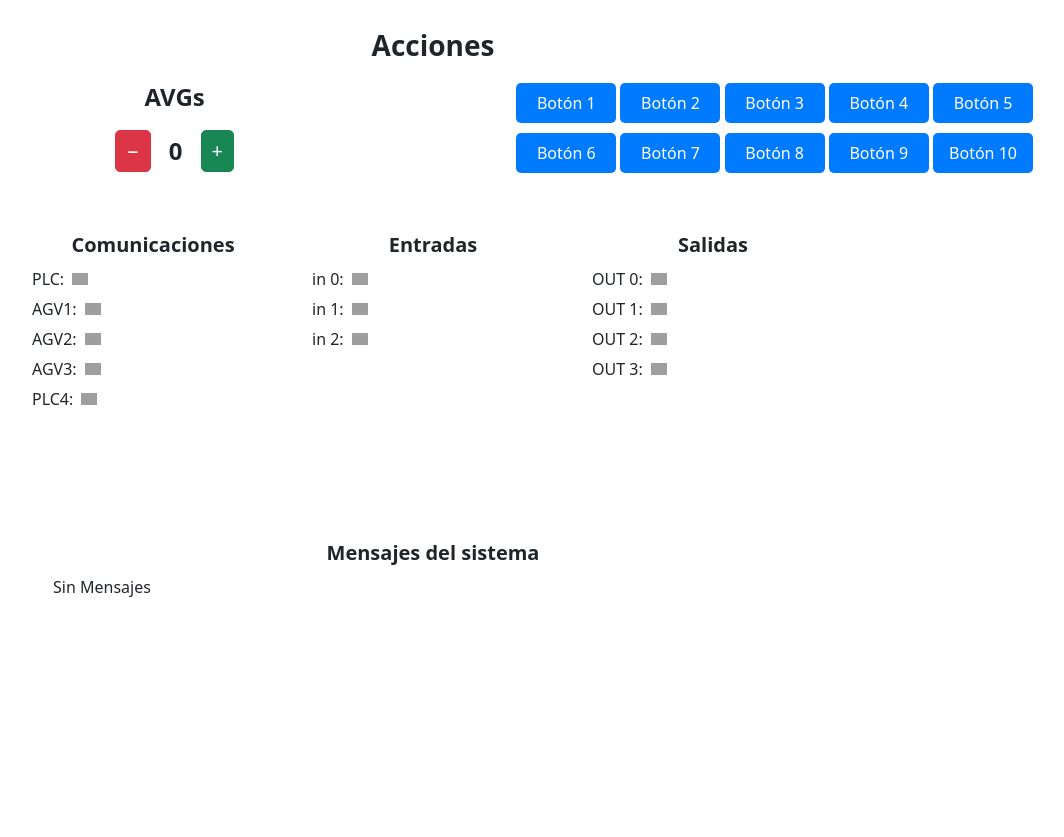
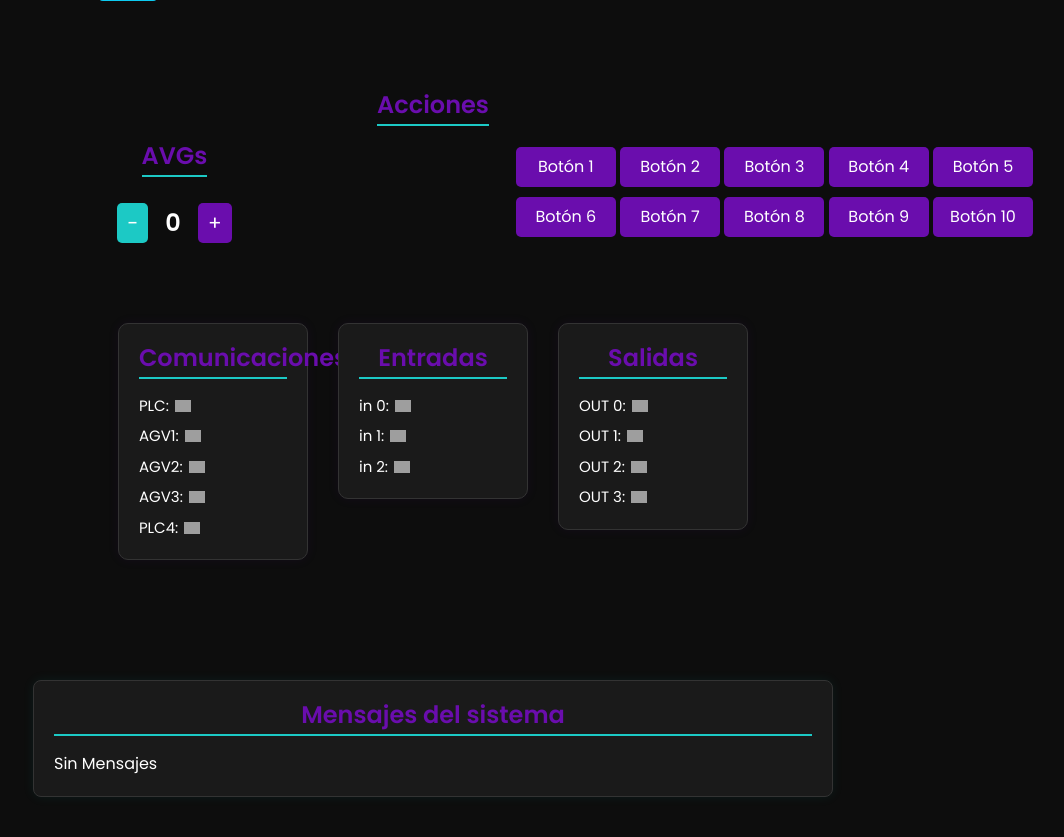
Before and after one commit to Leuncio/VISU-5.1, a Flask app: page / in a window 1280 px wide. Shown: the part 540-1377 px from the top of the page, without its empty margins (207-1271 px from the left). Before the commit the page ends 1137 px from the top, so only its background shows below. Run offline with Flask 3, Linux system fonts and the light colour scheme; data comes from the database, SQL or seed files in the repository; grey boxes are pictures that could not be loaded.

Commit message:
estilizado, con error en titulo "comunicaciones"

```diff
--- a/the_app/static/styles.css
+++ b/the_app/static/styles.css
@@ -1,13 +1,26 @@
+@import url('https://fonts.googleapis.com/css2?family=Poppins:wght@400;600&display=swap');
+
+/* Base */
+body {
+    font-family: 'Poppins', sans-serif;
+    background-color: #0D0D0D;
+    color: #FFFFFF;
+    margin: 0;
+    padding: 0;
+}
+
+/* Layout */
 .layout-container {
     display: flex;
     justify-content: space-between;
     align-items: flex-start;
     gap: 20px;
-    flex-wrap: wrap; /* Empilha no mobile */
+    flex-wrap: wrap;
     max-width: 1200px;
     margin: 0 auto;
 }
 
+/* Mapa y Órdenes */
 .map-container,
 .ordenes-container {
     flex: 1 1 48%;
@@ -22,36 +35,46 @@
     }
 }
 
-/* Mapa */
-.map-container {
+.map-container,
+.ordenes-container {
     width: 100%;
     max-width: 800px;
-    margin: 0 auto;
+    margin: 0 auto 30px auto;
 }
 
-.titulo-mapa {
+/* Títulos */
+.titulo-mapa,
+.titulo-ordenes,
+.titulo-acciones,
+.titulo-avgs,
+.titulo-seccion {
+    font-size: 24px;
+    font-weight: 600;
+    color: #6A0DAD;
+    border-bottom: 2px solid #1CC9C5;
+    padding-bottom: 4px;
+    margin-bottom: 16px;
     text-align: center;
-    font-size: 24px;
-    margin-bottom: 10px;
 }
 
+/* Mapa */
 .map {
     position: relative;
     width: 100%;
-    aspect-ratio: 979 / 599; /* Mantém a proporção da imagem */
+    aspect-ratio: 979 / 599;
 }
 
 .map img:first-child {
     width: 100%;
-    height: auto; /* Permite que la altura sea proporcional a la anchura */
+    height: auto;
     object-fit: contain;
     display: block;
 }
 
+/* Elementos flotantes */
 .semaforo {
     position: absolute;
     width: 10px;
-    height: auto;
     transform: translate(-50%, -50%);
     pointer-events: none;
 }
@@ -59,44 +82,40 @@
 .avg {
     position: absolute;
     width: 30px;
-    height: auto;
     transform: translate(-50%, -50%);
     pointer-events: none;
-    transition: transform 0.2s ease-in-out; /* Para que la rotación sea suave */
+    transition: transform 0.2s ease-in-out;
 }
 
-/* Ordenes */
-.ordenes-container {
-    width: 100%;
-    max-width: 800px;
-    margin: 0 auto;
+/* Tabla */
+.table {
+    border-color: #1CC9C5;
+    background-color: #1A1A1A;
+    color: #FFFFFF;
 }
 
-.titulo-ordenes {
-    text-align: center;
-    font-size: 24px;
-    margin-bottom: 10px;
+.table thead th {
+    background-color: #6A0DAD;
+    color: #fff;
+    border-color: #6A0DAD;
+}
+
+.table tbody tr:hover {
+    background-color: #222222;
 }
 
 /* Acciones */
 .acciones-wrapper {
     display: flex;
-    flex-direction: column; /* Mantiene el título "Acciones" arriba */
+    flex-direction: column;
     align-items: center;
     width: 100%;
-    margin-top: 20px;
-}
-
-.titulo-acciones {
-    font-size: 28px;
-    font-weight: bold;
-    margin-bottom: 20px;
-    text-align: center;
+    margin-top: 40px;
 }
 
 .acciones-content {
     display: flex;
-    justify-content: space-between; /* Mantiene AVGs a la izquierda y botones a la derecha */
+    justify-content: space-between;
     align-items: center;
     width: 100%;
 }
@@ -105,63 +124,46 @@
 .avgs-container {
     display: flex;
     flex-direction: column;
-    align-items: center; /* Centra el título "AVGs" en relación al contador */
-    justify-content: center; /* Asegura el centrado vertical */
-    flex: 1; /* Permite que ocupe espacio proporcional */
+    align-items: center;
+    justify-content: center;
+    flex: 1;
     gap: 10px;
-}
-
-.titulo-avgs {
-    font-size: 24px;
-    font-weight: bold;
-    text-align: center; /* Centra el título */
 }
 
 .contador-botones {
     display: flex;
     align-items: center;
     gap: 10px;
-    justify-content: center; /* Centra el contador debajo del título "AVGs" */
+    justify-content: center;
 }
 
-/* Botones */
-.botones-acciones {
-    display: flex;
-    flex-direction: column; /* Organiza las filas una debajo de la otra */
-    gap: 10px;
-    justify-content: center;
-    align-items: center;
+#botaoMas {
+    background-color: #6A0DAD; /* Morado */
 }
 
-.fila {
-    display: flex;
-    gap: 10px;
-    justify-content: center; /* Asegura que los botones estén en línea horizontal */
+#botaoMenos {
+    background-color: #1CC9C5; /* Turquesa */
 }
 
-.boton-accion {
-    width: 100px; /* Tamaño uniforme */
-    height: 40px;
-    padding: 5px;
-    font-size: 16px;
-    border-radius: 5px;
-    background-color: #007bff;
-    color: white;
-    border: none;
-    cursor: pointer;
-    text-align: center;
-}
-
-.boton-accion:hover {
-    background-color: #0056b3;
-}
-
-/* Contador */
-.contador-botones button {
+#botaoMas,
+#botaoMenos {
     padding: 5px 10px;
     font-size: 20px;
     border-radius: 5px;
     cursor: pointer;
+    border: none;
+    color: #fff;
+    transition: background-color 0.3s ease;
+}
+
+#botaoMas:hover {
+    background-color: #9143da;
+    color: #fff;
+}
+
+#botaoMenos:hover {
+    background-color: #36e0dc;
+    color: #000;
 }
 
 #contador {
@@ -171,9 +173,35 @@
     text-align: center;
 }
 
+/* Botones */
+.botones-acciones {
+    display: flex;
+    flex-direction: column;
+    gap: 10px;
+    justify-content: center;
+    align-items: center;
+}
 
-/* info */
+.boton-accion {
+    width: 100px;
+    height: 40px;
+    padding: 5px;
+    font-size: 16px;
+    border-radius: 5px;
+    background-color: #6A0DAD;
+    color: white;
+    border: none;
+    cursor: pointer;
+    text-align: center;
+    transition: background-color 0.3s ease;
+}
 
+.boton-accion:hover {
+    background-color: #1CC9C5;
+    color: #000;
+}
+
+/* Estado: Grid de Comunicaciones */
 .estado-grid {
     display: flex;
     justify-content: space-between;
@@ -181,35 +209,35 @@
     flex-wrap: wrap;
     gap: 30px;
     max-width: 1200px;
-    margin: 40px auto;
+    margin: 60px auto 40px auto;
 }
 
+/* Columna del sistema */
 .estado-col {
-    flex: 1 1 30%;
-    min-width: 250px;
+    flex: 1 1 calc(100% / 5 - 20px);
+    min-width: 160px;
+    background-color: #1A1A1A;
+    border: 1px solid #333333;
+    border-radius: 10px;
+    padding: 20px;
+    box-shadow: 0 0 12px rgba(106, 13, 173, 0.08);
 }
 
-.titulo-seccion {
-    font-size: 20px;
-    font-weight: bold;
-    margin-bottom: 10px;
-    text-align: center;
-}
-
+/* Lista de ítems de estado */
 .info-contenedor {
     display: flex;
     flex-direction: column;
-    gap: 6px;
-    padding-left: 4px;
+    gap: 8px;
+    align-items: flex-start;
 }
 
 .punto {
     margin: 0;
-    font-size: 16px;
+    font-size: 15px;
     display: flex;
     align-items: center;
-    gap: 8px;
-    justify-content: flex-start;
+    gap: 6px;
+    color: #FFFFFF;
 }
 
 .punto img {
@@ -219,17 +247,23 @@
     vertical-align: middle;
 }
 
+/* Mensajes del sistema */
 .estado-mensajes {
     width: 100%;
     max-width: 800px;
-    margin: 60px auto 40px auto;  /* más separado y centrado */
-    padding: 10px 20px;
+    margin: 60px auto 40px auto;
+    padding: 20px;
+    background-color: #1A1A1A;
+    border: 1px solid #333333;
+    border-radius: 8px;
+    box-shadow: 0 0 12px rgba(28, 201, 197, 0.08);
 }
 
 .estado-mensajes .punto {
-    margin-top: 8px;
+    margin-top: 10px;
     font-size: 16px;
     display: flex;
     align-items: center;
     gap: 6px;
+    color: #FFFFFF;
 }
--- a/the_app/templates/header.html
+++ b/the_app/templates/header.html
@@ -5,5 +5,6 @@
 <title>Live Panel</title>
 <link href="https://cdn.jsdelivr.net/npm/bootstrap@5.3.6/dist/css/bootstrap.min.css" rel="stylesheet" integrity="sha384-4Q6Gf2aSP4eDXB8Miphtr37CMZZQ5oXLH2yaXMJ2w8e2ZtHTl7GptT4jmndRuHDT" crossorigin="anonymous">
 <link rel="stylesheet" href="{{ url_for('static', filename='styles.css') }}">
+<link href="https://fonts.googleapis.com/css2?family=Poppins:wght@400;600&display=swap" rel="stylesheet">
 <header>
 </header>
--- a/the_app/templates/index.html
+++ b/the_app/templates/index.html
@@ -39,7 +39,7 @@
 
             <!-- Botón de ruta -->
             <div style="text-align: center; margin-top: 10px;">
-                <button type="button" id="botonRuta" class="btn btn-info">Mostrar Ruta</button>
+                <button type="button" id="botonRuta" class="btn btn-info">Ruta</button>
             </div>
         </div>
 
```
